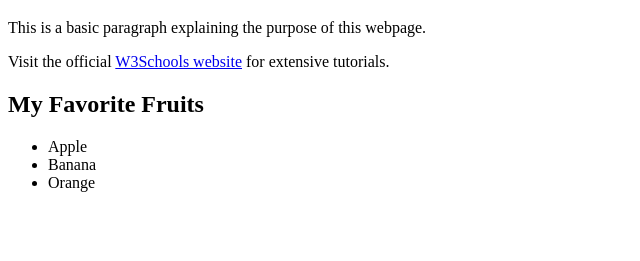
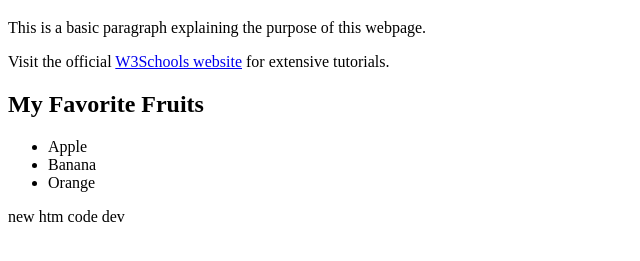
Before and after one commit to KIRANKUMARBAVISETTI/gitPractice, a plain HTML site: page index.html in a window 1280 px wide. Shown: the part 87-348 px from the top of the page, without its empty margins (0-640 px from the left). Drawn offline with Linux system fonts and the light colour scheme.

Commit message:
merge conflit

```diff
--- a/index.html
+++ b/index.html
@@ -27,3 +27,4 @@ html codeadded
 
 </body>
 </html>
+new htm code dev
```
